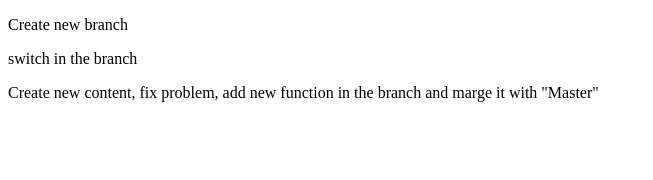
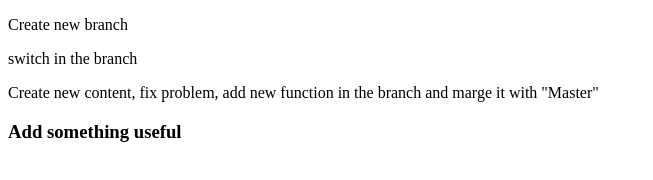
Before and after one commit to junSD/practice_git, a plain HTML site: page index.html in a window 1280 px wide. Shown: the whole page, without its empty margins (0-653 px from the left). Drawn offline with Linux system fonts and the light colour scheme.

Commit message:
Second commit

```diff
--- a/index.html
+++ b/index.html
@@ -8,5 +8,6 @@
     <p>Create new branch</p>
     <p>switch in the branch</p>
     <p>Create new content, fix problem, add new function in the branch and marge it with "Master"</p>
+    <h3>Add something useful</h3>
 </body>
 </html>
```
